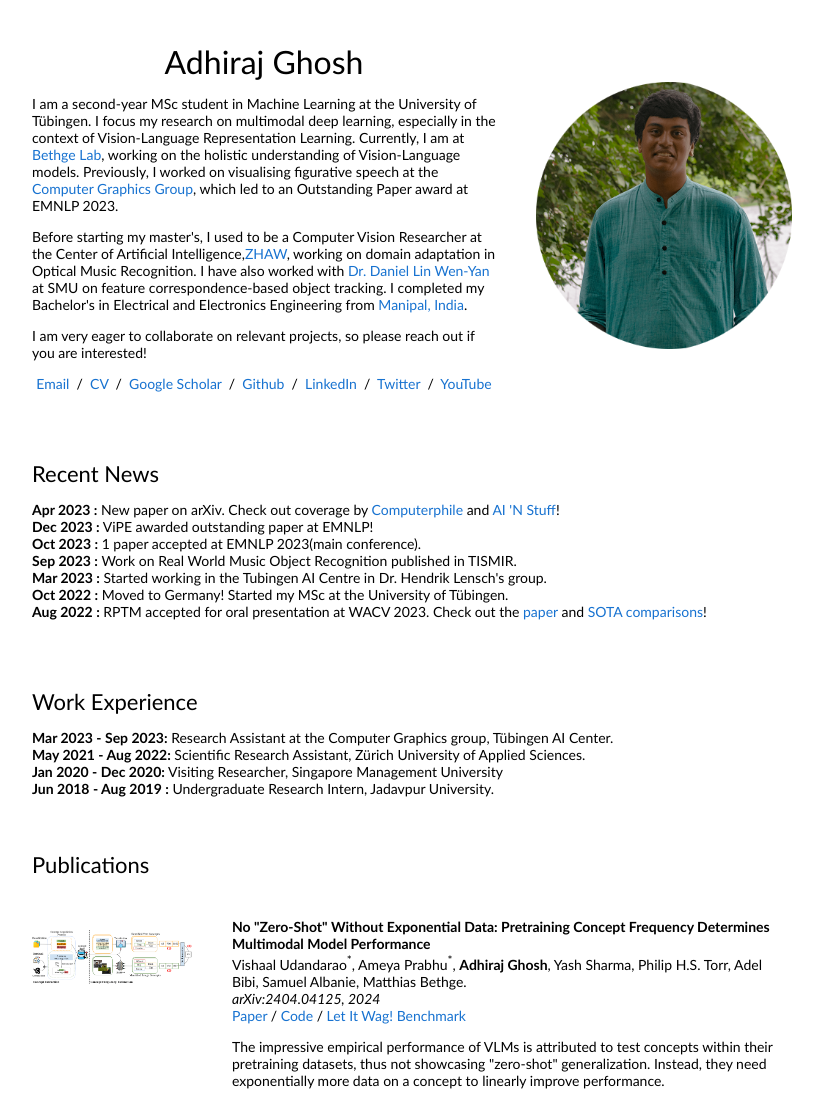
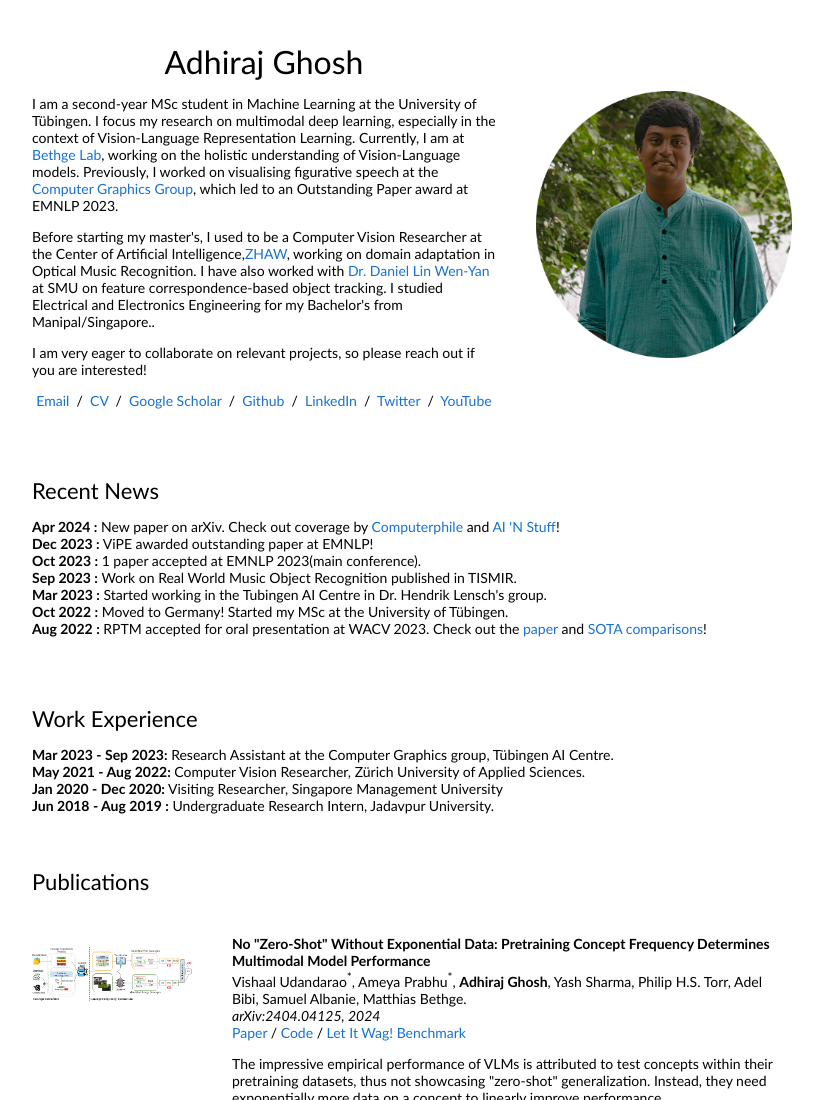
Before and after one commit to adhirajghosh/adhirajghosh.github.io, a plain HTML site: page index.html in a window 1280 px wide. Shown: the top 1100 px of the page, without its empty margins (228-1051 px from the left). Drawn offline with Linux system fonts and the light colour scheme.

Commit message:
Update index.html

```diff
--- a/index.html
+++ b/index.html
@@ -29,7 +29,7 @@
               </p>
               <p>
                       Before starting my master's, I used to be a Computer Vision Researcher at the Center of Artificial Intelligence,<a href="https://www.zhaw.ch/en/engineering/institutes-centres/cai/">ZHAW</a>, working on domain adaptation in Optical Music Recognition.
-		      I have also worked with <a href="https://scholar.google.com/citations?user=cGClKZkAAAAJ&hl=en">Dr. Daniel Lin Wen-Yan</a> at SMU on feature correspondence-based object tracking. I completed my Bachelor's in Electrical and Electronics Engineering from <a href="https://manipal.edu/mit/department-faculty/department-list/electrical-and-electronics-engineering.html">Manipal, India</a>.
+		      I have also worked with <a href="https://scholar.google.com/citations?user=cGClKZkAAAAJ&hl=en">Dr. Daniel Lin Wen-Yan</a> at SMU on feature correspondence-based object tracking. I studied Electrical and Electronics Engineering for my Bachelor's from Manipal/Singapore.</a>.
               </p>
 	      <p>
                       I am very eager to collaborate on relevant projects, so please reach out if you are interested!
@@ -56,7 +56,7 @@
               <td style="padding:20px;width:100%;vertical-align:middle;horizontal-align:middle">
                 <heading>Recent News</heading>
                 <p>
-		<strong>Apr 2023 :</strong> New paper on arXiv. Check out coverage by <a href="https://www.youtube.com/watch?v=dDUC-LqVrPU&t=485s">Computerphile</a> and <a href="https://open.spotify.com/episode/6WhMPw3hm7OFapeExwWUDD">AI 'N Stuff</a>! <br>
+		<strong>Apr 2024 :</strong> New paper on arXiv. Check out coverage by <a href="https://www.youtube.com/watch?v=dDUC-LqVrPU&t=485s">Computerphile</a> and <a href="https://open.spotify.com/episode/6WhMPw3hm7OFapeExwWUDD">AI 'N Stuff</a>! <br>
 		<strong>Dec 2023 :</strong> ViPE awarded outstanding paper at EMNLP!<br>
 		<strong>Oct 2023 :</strong> 1 paper accepted at EMNLP 2023(main conference).<br>
 		<strong>Sep 2023 :</strong> Work on Real World Music Object Recognition published in TISMIR.<br>
@@ -76,8 +76,8 @@
               <td style="padding:20px;width:100%;vertical-align:middle">
                 <heading>Work Experience</heading>
                 <p>
-		<strong>Mar 2023 - Sep 2023:</strong> Research Assistant at the Computer Graphics group, Tübingen AI Center. <br>
-		<strong>May 2021 - Aug 2022:</strong> Scientific Research Assistant, Zürich University of Applied Sciences. <br>
+		<strong>Mar 2023 - Sep 2023:</strong> Research Assistant at the Computer Graphics group, Tübingen AI Centre. <br>
+		<strong>May 2021 - Aug 2022:</strong> Computer Vision Researcher, Zürich University of Applied Sciences. <br>
                 <strong>Jan 2020 - Dec 2020:</strong> Visiting Researcher, Singapore Management University <br>
                 <strong>Jun 2018 - Aug 2019 :</strong> Undergraduate Research Intern, Jadavpur University. <br>
                 </p>
```
